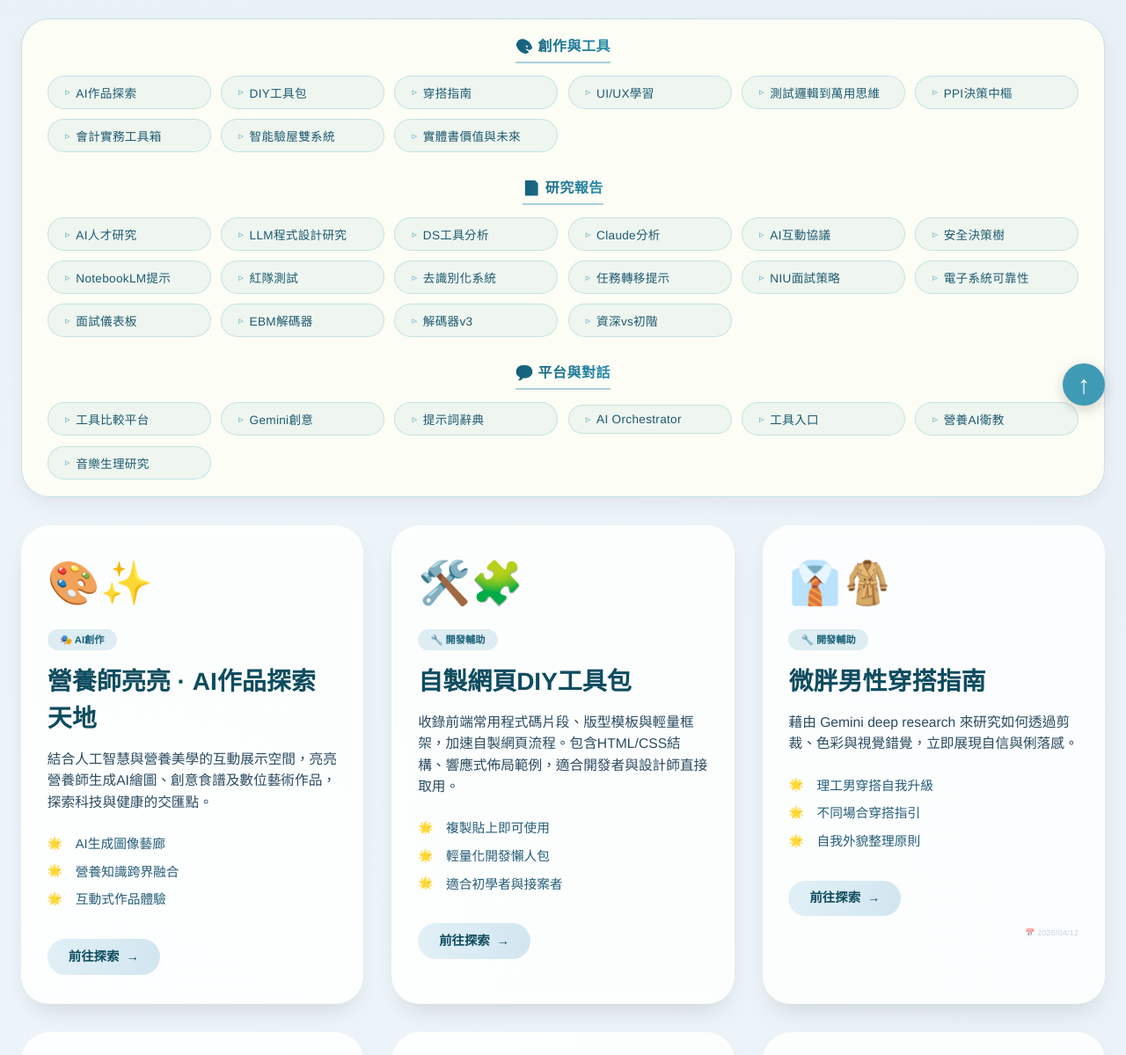
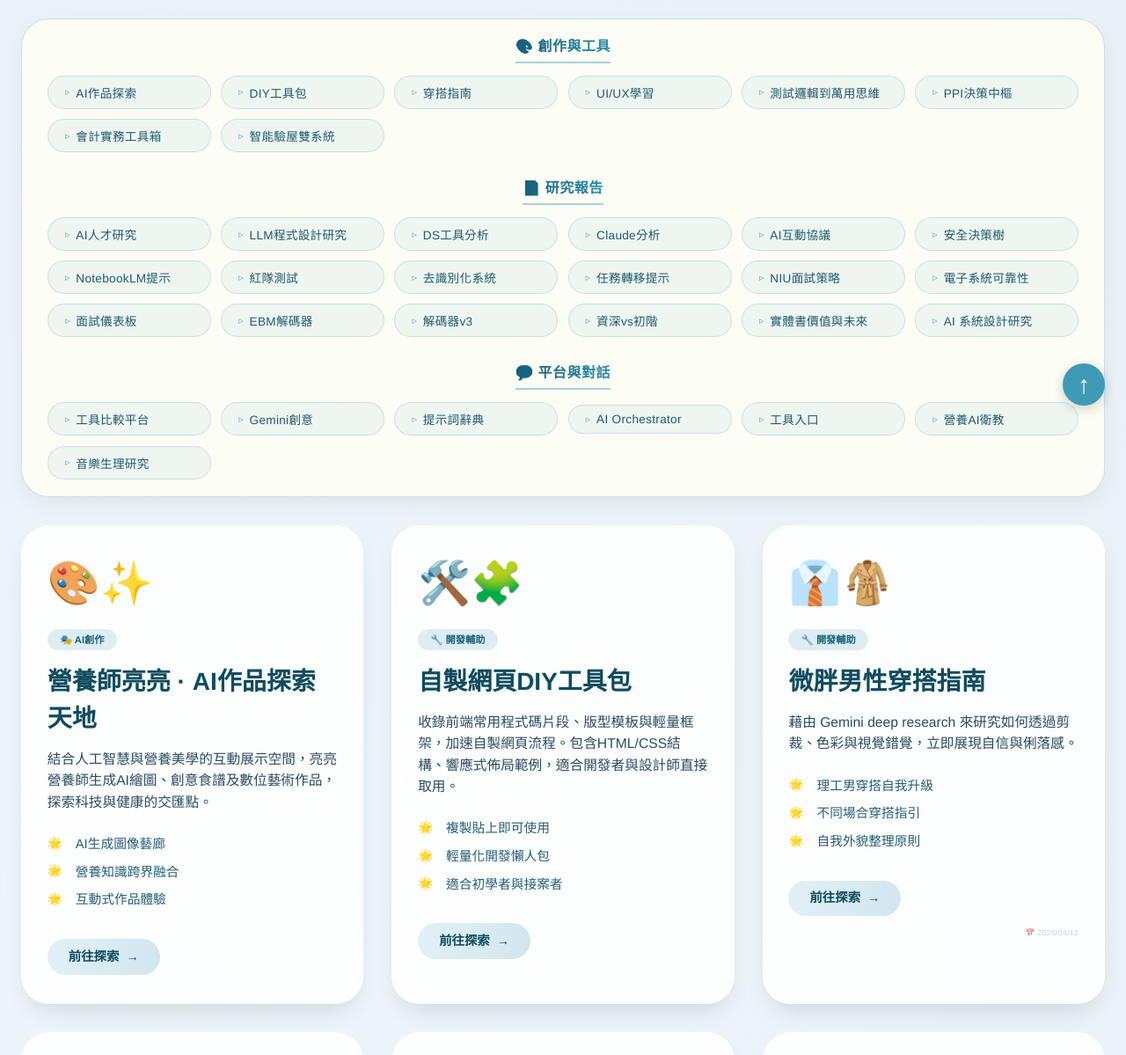
Before and after one commit to s8762999999-design/s8762999999-design.github.io, a plain HTML site: page index.html in a window 1280 px wide. Shown: the part 307-1506 px from the top of the page at 88% size. Drawn offline with Linux system fonts and the light colour scheme.

Commit message:
新增Harness Engineering 與 Skill-based AI
Harness Engineering 與 Skill-based AI

```diff
--- a/index.html
+++ b/index.html
@@ -5,7 +5,7 @@
     <meta name="viewport" content="width=device-width, initial-scale=1.0, viewport-fit=cover">
 
     <title>營養師亮亮AI探索研究成果</title>
-    <meta name="description" content="營養師亮亮AI探索研究成果彙整：AI藝術創作、自製網頁工具、AI人才前瞻、LLM/DS/Claude分析報告、AI工具比較平台、AI Orchestrator、AI工具入口導航、營養AI衛教研究、AI音樂生理研究、AI互動協議設計、AI安全決策樹、NotebookLM提示工程、企業AI紅隊測試、敏感資料去識別化系統、AI任務轉移提示工程、NIU生物資源面試策略、電子系統可靠性研究、NIU面試策略儀表板、EBM健康資訊解碼器、健康資訊解碼器v3、微胖男性穿搭指南、AI資深vs初階技能差異研究、UI/UX學習全攻略、從測試邏輯到萬用思維、PPI決策中樞、會計實務工具箱、智能驗屋雙系統、AI時代下的實體書價值與未來，以及網頁設計AI提示詞辭典與Gemini創意應用。">
+    <meta name="description" content="營養師亮亮AI探索研究成果彙整：AI藝術創作、自製網頁工具、AI人才前瞻、LLM/DS/Claude分析報告、AI工具比較平台、AI Orchestrator、AI工具入口導航、營養AI衛教研究、AI音樂生理研究、AI互動協議設計、AI安全決策樹、NotebookLM提示工程、企業AI紅隊測試、敏感資料去識別化系統、AI任務轉移提示工程、NIU生物資源面試策略、電子系統可靠性研究、NIU面試策略儀表板、EBM健康資訊解碼器、健康資訊解碼器v3、微胖男性穿搭指南、AI資深vs初階技能差異研究、UI/UX學習全攻略、從測試邏輯到萬用思維、PPI決策中樞、會計實務工具箱、智能驗屋雙系統、AI時代下的實體書價值與未來、AI 系統設計研究，以及網頁設計AI提示詞辭典與Gemini創意應用。">
 
     <style>
         * {
@@ -458,7 +458,7 @@
         .resource-card {
             animation: fadeSlideUp 0.5s ease backwards;
         }
-        /* 支援最多 32 張卡片 */
+        /* 支援最多 33 張卡片 */
         .resource-card:nth-child(1) { animation-delay: 0.05s; }
         .resource-card:nth-child(2) { animation-delay: 0.1s; }
         .resource-card:nth-child(3) { animation-delay: 0.15s; }
@@ -491,6 +491,7 @@
         .resource-card:nth-child(30) { animation-delay: 1.5s; }
         .resource-card:nth-child(31) { animation-delay: 1.55s; }
         .resource-card:nth-child(32) { animation-delay: 1.6s; }
+        .resource-card:nth-child(33) { animation-delay: 1.65s; }
     </style>
 </head>
 <body>
@@ -525,7 +526,6 @@
         <div class="footer-contact">
             <span>📧 <a href="mailto:s8762999999@gmail.com">s8762999999@gmail.com</a></span>
             <span>📷 <a href="https://www.instagram.com/son_win_lee?igsh=MWZuaG85d2drcnJjMg%3D%3D&utm_source=qr" target="_blank" rel="noopener noreferrer">Instagram</a></span>
-            <!-- 新增 YouTube 頻道連結 -->
             <span>🎥 <a href="https://youtube.com/@19450825?si=OQpcUBiRdxBfFvkS" target="_blank" rel="noopener noreferrer">YouTube 頻道</a></span>
         </div>
     </footer>
@@ -535,8 +535,8 @@
 
 <script>
     // ============================================================
-    // 卡片資料陣列 (共32個，新增「AI時代下的實體書價值與未來」)
-    // 歸類於「創作與工具」群組，日期標記為 2026/05/03
+    // 卡片資料陣列 (共33個)
+    // 已將「AI 系統設計研究」加入「研究報告」群組
     // ============================================================
     const sitesData = [
         // 創作與工具
@@ -548,8 +548,6 @@
         { title: "PPI 三元泛用型決策與實證檢索中樞", shortTitle: "PPI決策中樞", url: "https://s8762999999-design.github.io/PPI-SOLVE-PATHWAY/", description: "將複雜挑戰解構為「動機根源(Why) - 利害視角(Who) - 影響力衡量(What)」。輸入情境後，系統將生成融合 Chain-of-Thought、LATS 推理與實證約束的 LLM 指令，並提供精準學術/實務檢索入口。", features: ["利用Why-Who-What輸入問題", "選擇想要套用的知識領域", "產生建議的檢索策略"], icon: "⚙️🔍", category: "🔧 開發輔助", group: "創作與工具", showDevDate: true },
         { title: "會計實務工具箱", shortTitle: "會計實務工具箱", url: "https://s8762999999-design.github.io/Accounting-Practice-Toolbox/", description: "參考跨領域會計需求，協同研究開發之線上實用工具。 整合資料分析、精簡企業資源規劃，提升會計作業效率。", features: ["會計數據科學工作台 —— 專為財務分析、預測建模與視覺化儀表板設計", "輕量企業資源管理 + AI 對話輔助", "簡易會計傳票及日記帳", "內建簡易異常偵測模組", "訂單/採購/庫存三層連動管理"], icon: "📊🧮", category: "🔧 開發輔助", group: "創作與工具", showDevDate: true },
         { title: "智能驗屋雙系統 ＋ 專業勾稽清單", shortTitle: "智能驗屋雙系統", url: "https://s8762999999-design.github.io/new-house-check-system/", description: "整合「缺失分級對抗策略」、「全室快速檢查」以及「未安裝廚具/衛浴版詳細勾稽清單」，參考住宅品質檢驗規範、室內設計缺失資料庫開發。三種工具互補：分級談判、逐項驗收、深度勾稽，全面提升交屋品質。", features: ["驗屋報告系統", "全室互動檢查系統 · 快速逐項", "專業驗屋勾稽清單 未安裝廚具／衛浴版｜依驗屋順序"], icon: "🏠🔧", category: "🔧 開發輔助", group: "創作與工具", showDevDate: true },
-        // ========= 新加入的「AI時代下的實體書價值與未來」 =========
-        { title: "AI時代下的實體書價值與未來", shortTitle: "實體書價值與未來", url: "https://s8762999999-design.github.io/LLM-VS-BOOKS-Knowledge-structure-gemini/", description: "在生成式人工智慧（Generative AI）與大型語言模型（Large Language Models, LLMs）引發技術典範轉移的當下，人類社會獲取、處理與內化知識的底層邏輯正經歷前所未有的劇變。當 ChatGPT、Claude 或 Gemini 等智慧代理能夠在毫秒之間，從海量數據中萃取、合成並產出高度客製化的結構化摘要時，傳統實體「知識型書籍」的不可替代性受到了嚴峻的質疑。對於現代學習者與專業人士而言，面對極低獲取成本與極高便利性的 AI 生成內容，花費數天甚至數週閱讀一本數百頁的實體書，似乎已成為一種效率低下的知識獲取手段。", features: ["知識取得模式的變化", "無法完全取代的面向", "結論與未來預測"], icon: "📚🤖", category: "🔧 開發輔助", group: "創作與工具", showDevDate: true },
 
         // 研究報告
         { title: "AI人才研究2026", shortTitle: "AI人才研究", url: "https://htmlpreview.github.io/?https://gist.githubusercontent.com/s8762999999-design/21c01e2187e67b6306ff3ce3c831d634/raw/184b7996c85393c0c573092cf0cddd03f45bc897/gistfile1.txt", description: "探索AI領域人才趨勢、技能地圖與未來發展研究。透過即時預覽工具展示互動報告，提供2026年人工智慧人才培育關鍵洞察與學習資源。", features: ["AI人才需求分析", "技能樹圖譜預覽", "前瞻研究與職涯建議"], icon: "🤖📈", category: "📊 前瞻研究", group: "研究報告" },
@@ -568,6 +566,9 @@
         { title: "EBM 健康資訊解碼器", shortTitle: "EBM解碼器", url: "https://s8762999999-design.github.io/EBM-Health-Info-Decoder/", description: "基於實證醫學（EBM）架構的健康資訊解碼工具，協助使用者解讀醫療文獻、辨識偽科學謠言，並提供客觀的治療選項評估與風險溝通輔助。", features: ["實證醫學解讀", "謠言自動偵測", "治療選項評估"], icon: "📚🔬", category: "📑 深度報告", group: "研究報告", showDevDate: true },
         { title: "健康資訊解碼器 v3", shortTitle: "解碼器v3", url: "https://s8762999999-design.github.io/Health_Info_Decoder_v3/", description: "第三代健康資訊解碼平台，整合大型語言模型與醫學知識庫，可解析複雜醫療術語、比對臨床指引，並提供個人化健康建議與衛教資源。", features: ["醫療術語解析", "臨床指引比對", "個人化建議生成"], icon: "🏥🤖", category: "📑 深度報告", group: "研究報告", showDevDate: true },
         { title: "AI 資深 vs 初階 · 技能差異研究", shortTitle: "資深vs初階", url: "https://s8762999999-design.github.io/AI-senion-VS-junior/", description: "深入比較資深 AI 工程師與初階從業者在演算法設計、模型優化、部署維護與問題除錯上的能力差距，提供系統化的技能成長地圖與學習建議。", features: ["技能差距分析", "成長路徑規劃", "實務案例對照"], icon: "📊🎓", category: "📑 深度報告", group: "研究報告", showDevDate: true },
+        { title: "AI時代下的實體書價值與未來", shortTitle: "實體書價值與未來", url: "https://s8762999999-design.github.io/LLM-VS-BOOKS-Knowledge-structure-gemini/", description: "在生成式人工智慧（Generative AI）與大型語言模型（Large Language Models, LLMs）引發技術典範轉移的當下，人類社會獲取、處理與內化知識的底層邏輯正經歷前所未有的劇變。當 ChatGPT、Claude 或 Gemini 等智慧代理能夠在毫秒之間，從海量數據中萃取、合成並產出高度客製化的結構化摘要時，傳統實體「知識型書籍」的不可替代性受到了嚴峻的質疑。對於現代學習者與專業人士而言，面對極低獲取成本與極高便利性的 AI 生成內容，花費數天甚至數週閱讀一本數百頁的實體書，似乎已成為一種效率低下的知識獲取手段。", features: ["知識取得模式的變化", "無法完全取代的面向", "結論與未來預測"], icon: "📚🤖", category: "🔧 開發輔助", group: "研究報告", showDevDate: true },
+        // ========= 新加入的「AI 系統設計研究」 =========
+        { title: "AI 系統設計研究<br>給醫療/專業人員的 Harness 與 Skill 實戰指南", shortTitle: "AI 系統設計研究", url: "https://s8762999999-design.github.io/Harness_Engineering_Deep_Research-gemini/", description: "這份網頁專為營養師與非工程人員設計，教您從基礎的 AI 對話，進階打造穩定自動化的「Harness 系統與 Skill 技能」。內容透過生活化的醫療比喻、飲食分析等四個實務場景，以及零程式碼工具教學，助您輕鬆建立專屬的 AI 數位助手，全面升級專業工作效率！", features: ["本網頁說明了如何超越單純的提示詞對話，透過建立模組化的「技能（Skills）」與統籌的「治理架構（Harness）」，打造出穩定且高度專業的自動化 AI 系統 。", "結合了醫療與教學的實際場景，展示如何運用階層式智能體分工與標準作業流程，精準完成飲食分析或國家考試準備等複雜任務 。", "提供了一套循序漸進的實作路線圖，引導無程式設計背景的使用者利用無程式碼工具（如 Dify 等平台）建立防護機制，輕鬆打造專屬的 AI 數位助手。"], icon: "🤖⚙️", category: "📑 深度報告", group: "研究報告", showDevDate: true },
 
         // 平台與對話
         { title: "AI工具綜合比較平台", shortTitle: "工具比較平台", url: "https://aitoolscomp-jaruvq4t.manus.space/?utm_id=97758_v0_s00_e0_tv0", description: "一站式AI工具評測與比較平台，收錄主流人工智慧服務，提供效能數據、價格對比與使用場景建議，幫助開發者與企業快速選型。", features: ["多維度工具評測", "即時效能對比", "應用場景推薦"], icon: "⚖️🤖", category: "🔎 工具評測", group: "平台與對話" },
@@ -599,7 +600,8 @@
         "ppi": ["決策", "三元", "why", "who", "what", "動機", "利害", "影響力"],
         "會計": ["財務", "帳務", "記帳", "傳票", "ERP"],
         "驗屋": ["交屋", "缺失", "檢查", "勾稽", "分級對抗"],
-        "實體書": ["紙本書", "書籍", "出版", "知識載體"]
+        "實體書": ["紙本書", "書籍", "出版", "知識載體"],
+        "harness": ["馬具", "治理架構", "自動化系統", "skill", "技能"]
     };
 
     function expandKeywords(keyword) {
@@ -685,6 +687,7 @@
                 if (item.title === "NIU 面試策略儀表板" || item.title === "EBM 健康資訊解碼器" || item.title === "健康資訊解碼器 v3" || item.title === "微胖男性穿搭指南" || item.title === "AI 資深 vs 初階 · 技能差異研究" || item.title === "UI/UX 學習全攻略 · 設計與研究資源") dateLabel = "📅 2026/04/12";
                 if (item.title === "從測試邏輯到萬用思維" || item.title === "PPI 三元泛用型決策與實證檢索中樞" || item.title === "會計實務工具箱" || item.title === "智能驗屋雙系統 ＋ 專業勾稽清單") dateLabel = "📅 2026/04/13";
                 if (item.title === "AI時代下的實體書價值與未來") dateLabel = "📅 2026/05/03";
+                if (item.title === "AI 系統設計研究<br>給醫療/專業人員的 Harness 與 Skill 實戰指南") dateLabel = "📅 2026/05/03";
                 cardInnerHtml += `<div class="dev-date">${dateLabel}</div>`;
             }
             cardInnerHtml += `</div>`;
```
